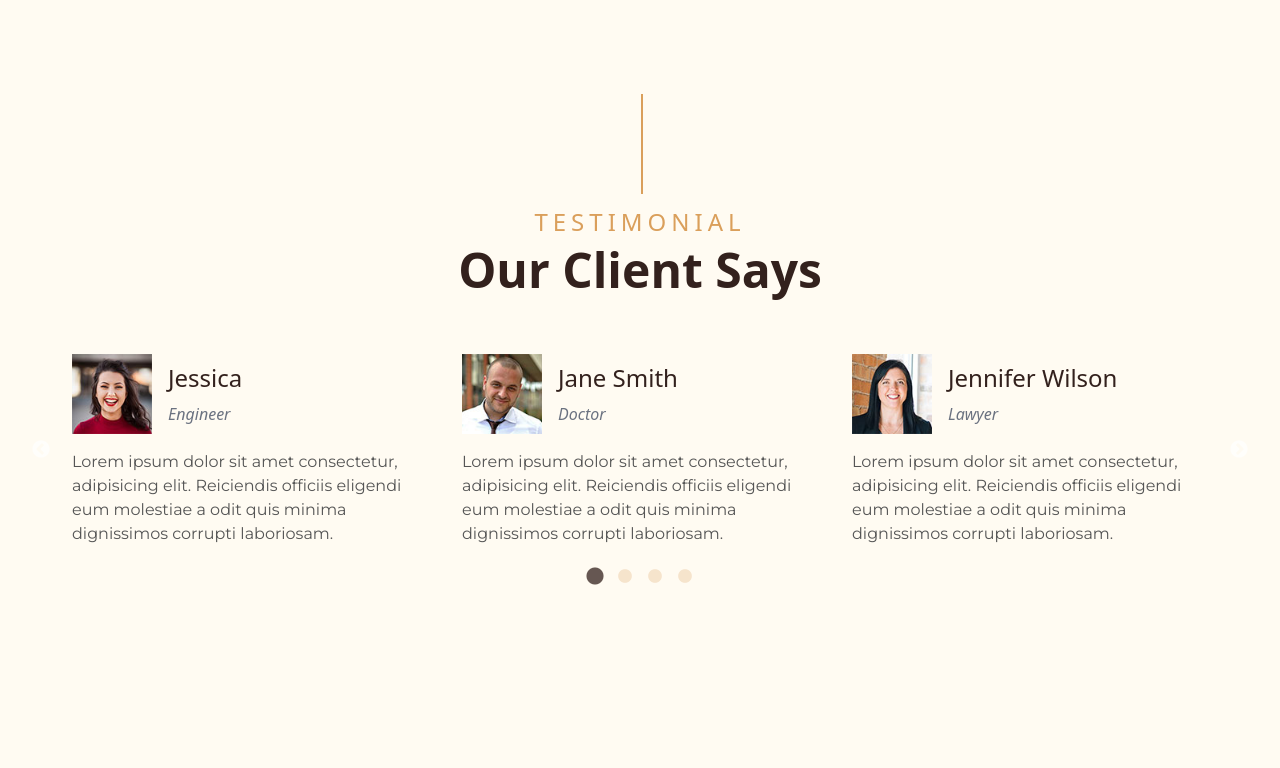
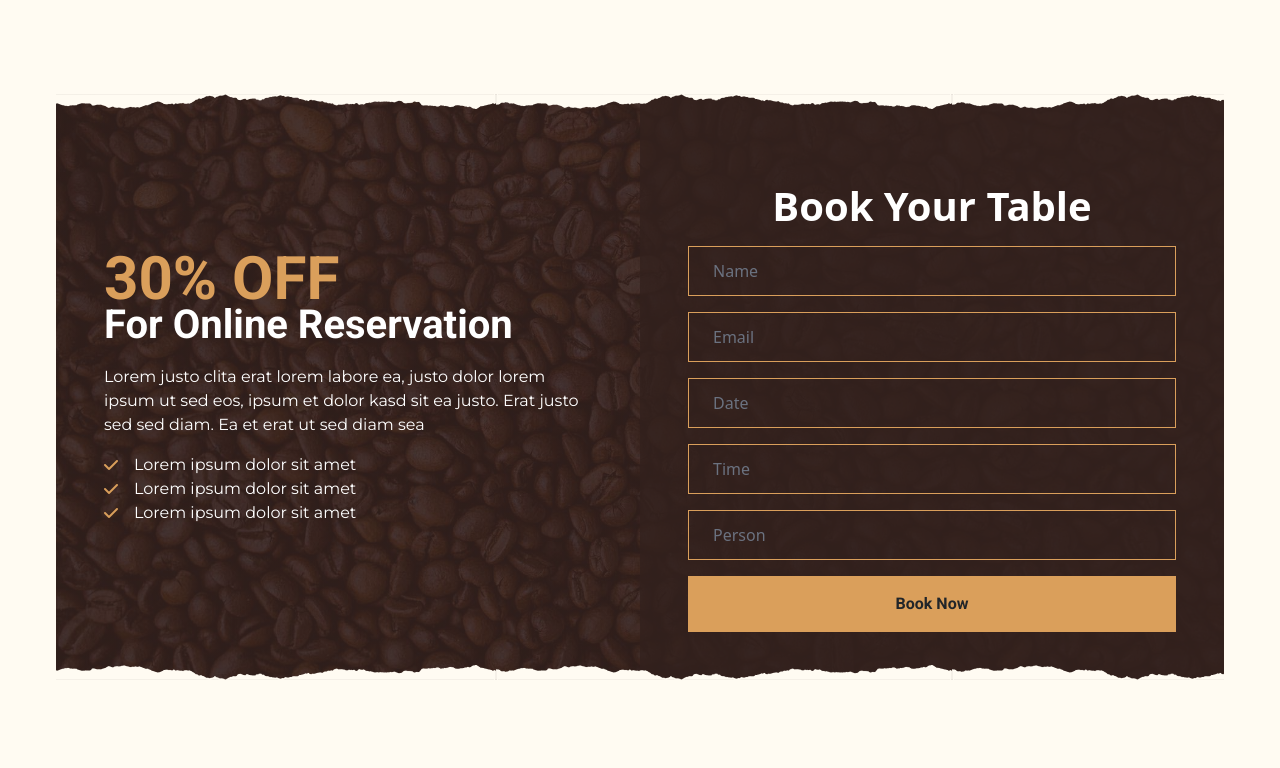
Before and after one commit to farhan-jabil/koppee, a React (Create React App) app: page / in a window 1280 px wide. Shown: the part 2992-3760 px from the top of the page. Before the commit the page ends 3650 px from the top, so only its background shows below. Built offline with nearby package versions, Linux system fonts and the light colour scheme.

Commit message:
reservation done

```diff
--- a/src/App.js
+++ b/src/App.js
@@ -24,7 +24,8 @@ function App() {
         <div className="py-3 lg:py-12"/>
         <Menu/>
         <div className="py-3 lg:py-12"/>
-        {/* <Reservation></Reservation> */}
+        <Reservation></Reservation>
+        <div className="py-3 lg:py-12"/>
         <Testimonial/>
         <div className="py-3 lg:py-12"/>
         {/* <Contact></Contact> */}
--- a/src/components/Reservation.js
+++ b/src/components/Reservation.js
@@ -1,10 +1,70 @@
 import React from "react";
+import { images } from "../utils/demo_images";
 
 const Reservation = () => {
   return (
-    <>
-      <div>Reservation</div>
-    </>
+    <div className="container overlay-both relative">
+      <div
+        className="grid grid-cols-1 md:grid-cols-2"
+        style={{
+          backgroundImage: `linear-gradient(rgba(51, 33, 29, 0.9), rgba(51, 33, 29, 0.9)), url(${images.background})`,
+          backgroundSize: "cover",
+          backgroundPosition: "top",
+          backgroundRepeat: "no-repeat",
+        }}
+      >
+        <div className="flex justify-center items-center text-white font-monserrat p-8 md:p-12 text-center md:text-left">
+          <div>
+            <div className="font-roboto mb-6">
+              <div className="text-4xl md:text-5xl lg:text-6xl text-[#DA9F5B] font-bold md:text-left">
+                30% OFF
+              </div>
+              <div className="text-xl md:text-2xl lg:text-[2.5rem] font-bold">
+                For Online Reservation
+              </div>
+            </div>
+            <div className="mb-4 text-sm md:text-base leading-relaxed">
+              Lorem justo clita erat lorem labore ea, justo dolor lorem ipsum ut
+              sed eos, ipsum et dolor kasd sit ea justo. Erat justo sed sed
+              diam. Ea et erat ut sed diam sea
+            </div>
+            <div className="space-y-2 text-sm md:text-base flex md:block justify-center items-center">
+              <div>
+                {[...Array(3)].map((_, index) => (
+                  <div key={index} className="flex items-center">
+                    <i className="fa-solid fa-check mr-4 text-[#DA9F5B] font-black"></i>
+                    <span>Lorem ipsum dolor sit amet</span>
+                  </div>
+                ))}
+              </div>
+            </div>
+          </div>
+        </div>
+
+        <div
+          className="p-6 md:p-12 text-white"
+          style={{ background: "rgba(51, 33, 29, 0.8)" }}
+        >
+          <div className="text-center font-bold text-xl md:text-2xl lg:text-[2.5rem] mt-4 md:mt-12 mb-4 md:mb-6">
+            Book Your Table
+          </div>
+          <form action="" className="w-full space-y-4">
+            {["Name", "Email", "Date", "Time", "Person"].map((placeholder) => (
+              <input
+                key={placeholder}
+                type="text"
+                placeholder={placeholder}
+                className="w-full border border-[#DA9F5B] focus:outline-none focus:ring-2 bg-transparent focus:ring-[#DA9F5B] px-4 py-3 md:p-6"
+                style={{ height: "calc(1.5em + .75rem + 2px)" }}
+              />
+            ))}
+            <button className="bg-[#DA9F5B] text-[#212529] hover:bg-[#e78e28] font-bold font-roboto py-4 w-full transition-colors duration-150 ease-in-out">
+              Book Now
+            </button>
+          </form>
+        </div>
+      </div>
+    </div>
   );
 };
 
```
